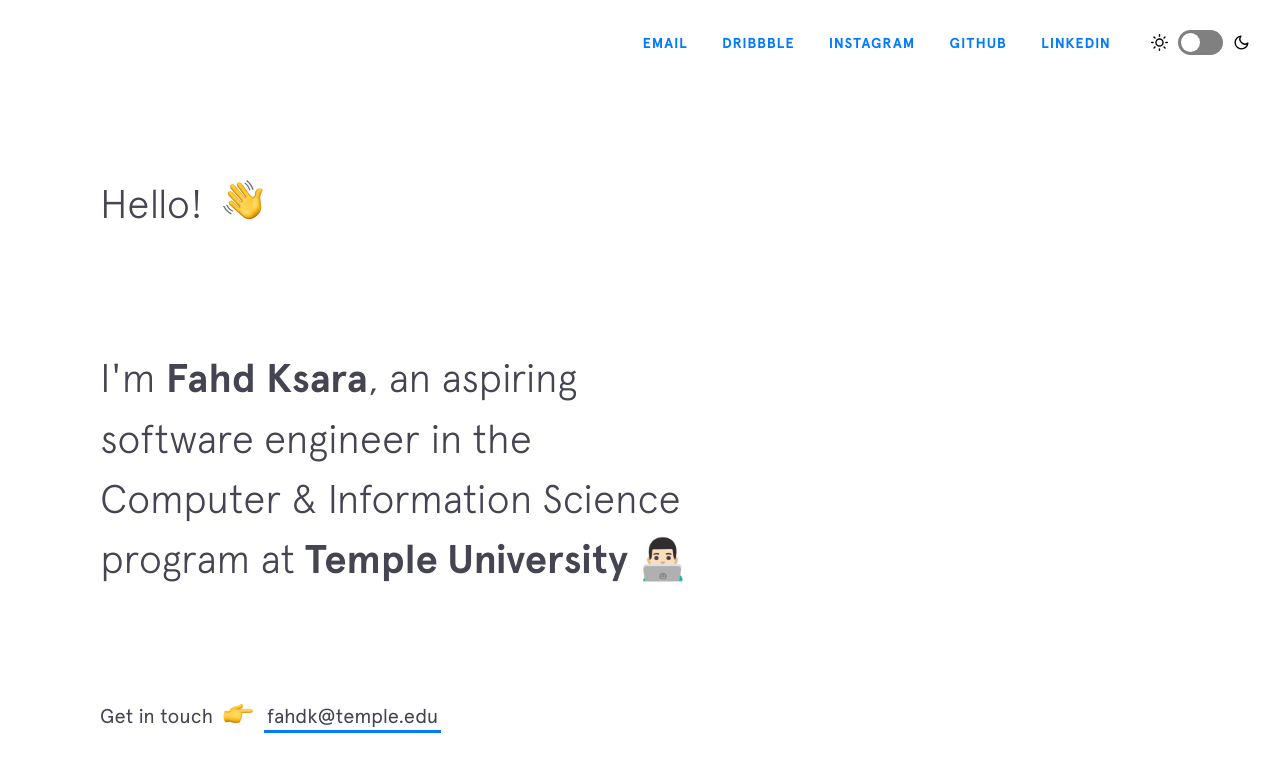
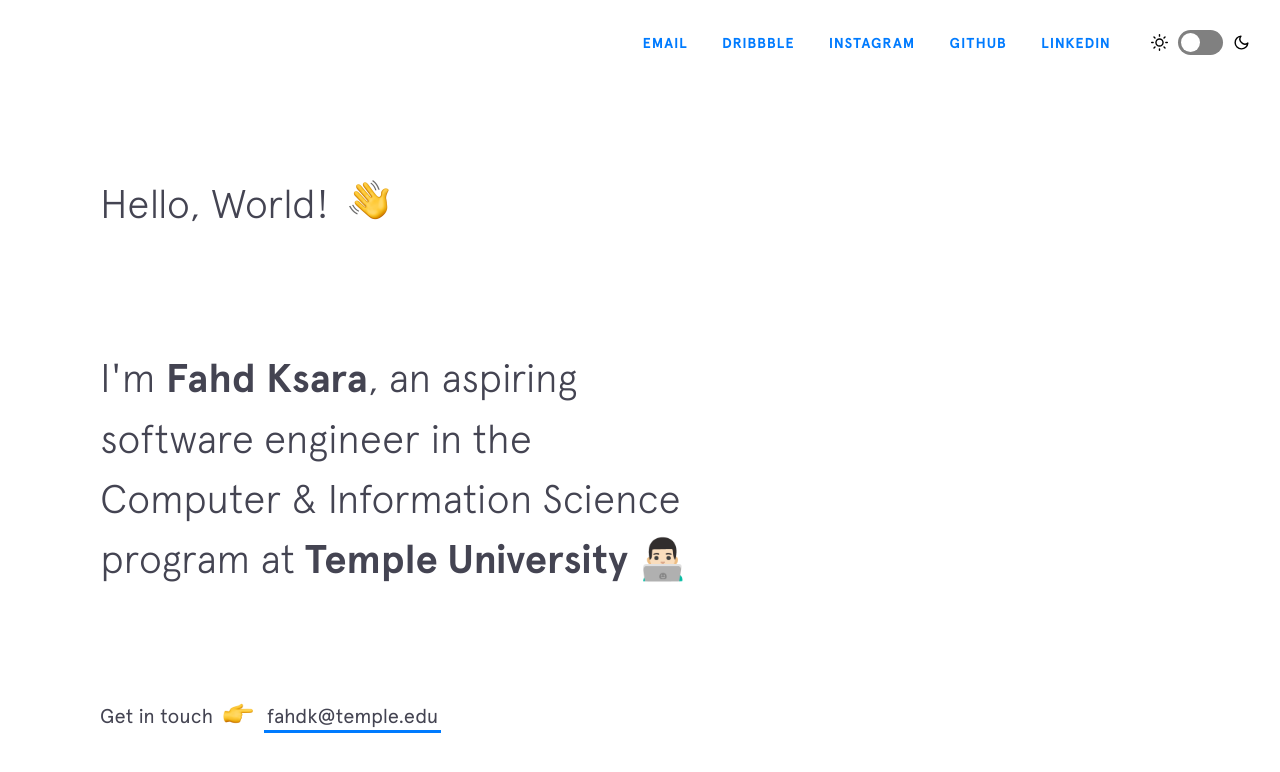
Before and after one commit to Faskyy/FahdK, a Jekyll site: the page built from index.html, in a window 1280 px wide and 900 px high. Shown: the top 772 px of the window. Built offline with Jekyll 4.4.1, drawn with Linux system fonts in a browser that asks for light colours; nearby versions of some CDN libraries.

Commit message:
added world

```diff
--- a/_includes/intro.html
+++ b/_includes/intro.html
@@ -1,5 +1,5 @@
 <header class="intro">
-  <h1 class="intro__hello">Hello!
+  <h1 class="intro__hello">Hello, World!
     <span class="emoji wave-hand animated"></span>
   </h1>
 
```
